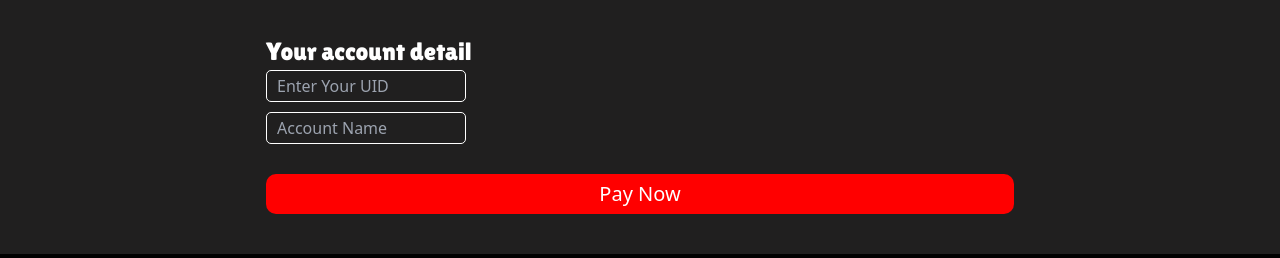
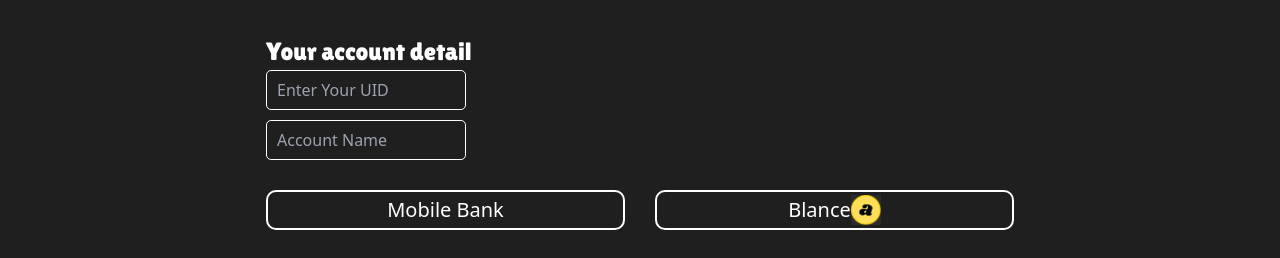
Before and after one commit to alsiam09/albaba-top-up-center, a React (Vite) app: page /TopUpItem in a window 1280 px wide. Shown: the part 683-941 px from the top of the page. Built offline with nearby package versions, Linux system fonts and the light colour scheme.

Commit message:
Topupcenter

```diff
--- a/src/componant/TopUppackage.jsx
+++ b/src/componant/TopUppackage.jsx
@@ -28,9 +28,13 @@ const TopUppackage = () => {
                 <div className="PlayerID mt-[40px]">
                     <h2 className='text-[#fff] text-[25px] font-font-name'>Your account detail</h2>
                     <div className="input">
-                    <input id='Uid' className=' outline-none pl-[10px] py-[3px] rounded-[5px] text-[16px] w-[200px] border-[1px] border-[#fff] text-[#fff] bg-[#201f1f] mb-[10px] block' type="text" placeholder='Enter Your UID'/>
-                    <input id='Uid' className=' outline-none pl-[10px] py-[3px] rounded-[5px] text-[16px] w-[200px] border-[1px] border-[#fff] text-[#fff] bg-[#201f1f] block' type="text" placeholder='Account Name'/>
+                    <input id='Uid' className=' outline-none pl-[10px] py-[7px] rounded-[5px] text-[16px] w-[200px] border-[1px] border-[#fff] text-[#fff] bg-[#201f1f] mb-[10px] block' type="text" placeholder='Enter Your UID'/>
+                    <input id='Uid' className=' outline-none pl-[10px] py-[7px] rounded-[5px] text-[16px] w-[200px] border-[1px] border-[#fff] text-[#fff] bg-[#201f1f] block' type="text" placeholder='Account Name'/>
                     </div>
+                </div>
+                <div className="payItems flex justify-between mt-[30px]">
+                    <h2 className='w-[48%] h-[40px] flex justify-center text-[#fff] text-[20px] items-center border-[2px] rounded-[10px] border-[#fff]'>Mobile Bank</h2>
+                    <h2 className='w-[48%] h-[40px] flex justify-center text-[#fff] text-[20px] items-center border-[2px] rounded-[10px] border-[#fff]'>Blance <img className='h-[30px] w=[30px]' src={currency} alt="" /></h2>
                 </div>
                <a href="https://www.facebook.com/profile.php?id=61558573224947&mibextid=ZbWKwL"> <span className=' rounded-[10px] my-[30px] w-[100%] h-[30px] py-[20px] bg-[red] text-[#fff] text-[20px] font-[500] flex justify-center items-center '>Pay Now</span></a>
                 </div>
```
